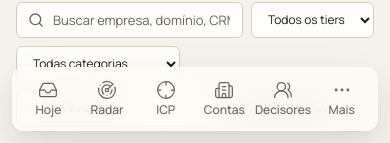
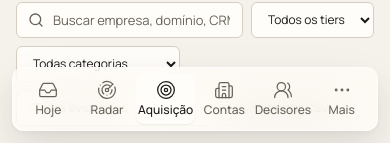
Before and after one commit to bercosta53-commits/Voley-Manager-, a Next.js app in the folder radar_app/: page /aquisicao in a window 390 px wide. Shown: the part 701-844 px from the top of the page. Built offline with nearby package versions, Linux system fonts and the light colour scheme.

Commit message:
feat(navigation): show Acquisition in sidebar and mobile tab bar

```diff
--- a/radar_app/components/casca/navegacao.tsx
+++ b/radar_app/components/casca/navegacao.tsx
@@ -3,7 +3,7 @@
 import Link from 'next/link';
 import { usePathname } from 'next/navigation';
 import { useState } from 'react';
-import { BarChart3, Building2, CloudSun, Crosshair, Inbox, MoreHorizontal, PlugZap, Radar, Search, UsersRound } from 'lucide-react';
+import { BarChart3, Building2, CloudSun, Crosshair, Inbox, MoreHorizontal, PlugZap, Radar, Search, Target, UsersRound } from 'lucide-react';
 import { PainelFlutuante } from '@/components/ui/painel-flutuante';
 import { cn } from '@/lib/utils';
 import { Button } from '@/components/ui/button';
@@ -15,6 +15,7 @@ import type { Base } from '@/lib/tipos';
 export const SECOES = [
   { href: '/', rotulo: 'Hoje', icone: Inbox },
   { href: '/radar', rotulo: 'Radar', icone: Radar },
+  { href: '/aquisicao', rotulo: 'Aquisição', icone: Target },
   { href: '/icp', rotulo: 'ICP', icone: Crosshair },
   { href: '/contas', rotulo: 'Contas', icone: Building2 },
   { href: '/decisores', rotulo: 'Decisores', icone: UsersRound },
@@ -176,7 +177,7 @@ export function TopoCelular({ ficticia, onBuscar }: { ficticia: boolean; onBusca
 }
 
 /** Navegação inferior (celular): cinco seções + "Mais" com o resto. Alvos de toque de 44px ou mais. */
-const NO_CELULAR = ['/', '/radar', '/icp', '/contas', '/decisores'];
+const NO_CELULAR = ['/', '/radar', '/aquisicao', '/contas', '/decisores'];
 
 export function NavInferior({ novos }: { novos: number }) {
   const ativa = useSecaoAtiva();
```
